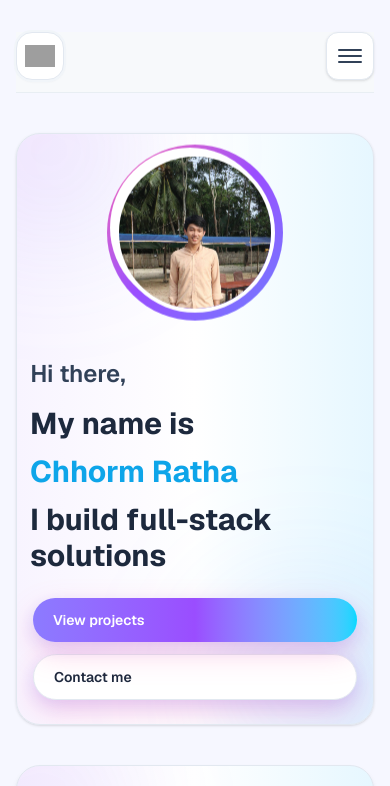
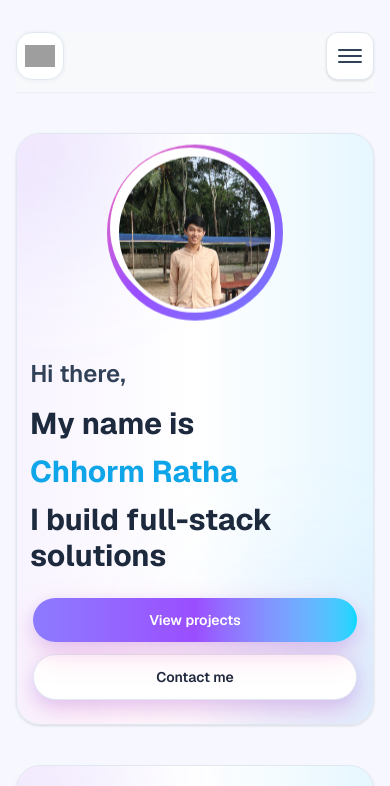
Before and after one commit to rathachhorm/portfolio, a Next.js app: page / in a window 390 px wide. Shown: the top 786 px of the page. Built offline with nearby package versions, Linux system fonts and the light colour scheme; grey boxes are pictures that could not be loaded.

Commit message:
Improve mobile CTA button layout

```diff
--- a/src/app/page.js
+++ b/src/app/page.js
@@ -85,13 +85,13 @@ export default function Home() {
               >
                 <Link
                   href="/projects"
-                  className="btn-glow sheen rounded-full bg-gradient-to-r from-[#8c7bff] via-[#9a4dff] to-[#00d8ff] px-5 py-3 text-sm font-semibold text-white shadow-lg shadow-[#8c7bff]/40 transition hover:-translate-y-0.5 hover:shadow-[#9a4dff]/60"
+                  className="btn-glow sheen inline-flex w-full items-center justify-center rounded-full bg-gradient-to-r from-[#8c7bff] via-[#9a4dff] to-[#00d8ff] px-5 py-3 text-sm font-semibold text-white shadow-lg shadow-[#8c7bff]/40 transition hover:-translate-y-0.5 hover:shadow-[#9a4dff]/60 sm:w-auto"
                 >
                   {hero.ctaPrimary}
                 </Link>
                 <Link
                   href="/contact"
-                  className="btn-glow rounded-full border border-slate-200 bg-white px-5 py-3 text-sm font-semibold text-slate-800 transition hover:border-[#7f5af0] hover:text-[#7f5af0]"
+                  className="btn-glow inline-flex w-full items-center justify-center rounded-full border border-slate-200 bg-white px-5 py-3 text-sm font-semibold text-slate-800 transition hover:border-[#7f5af0] hover:text-[#7f5af0] sm:w-auto"
                 >
                   {hero.ctaSecondary}
                 </Link>
```
